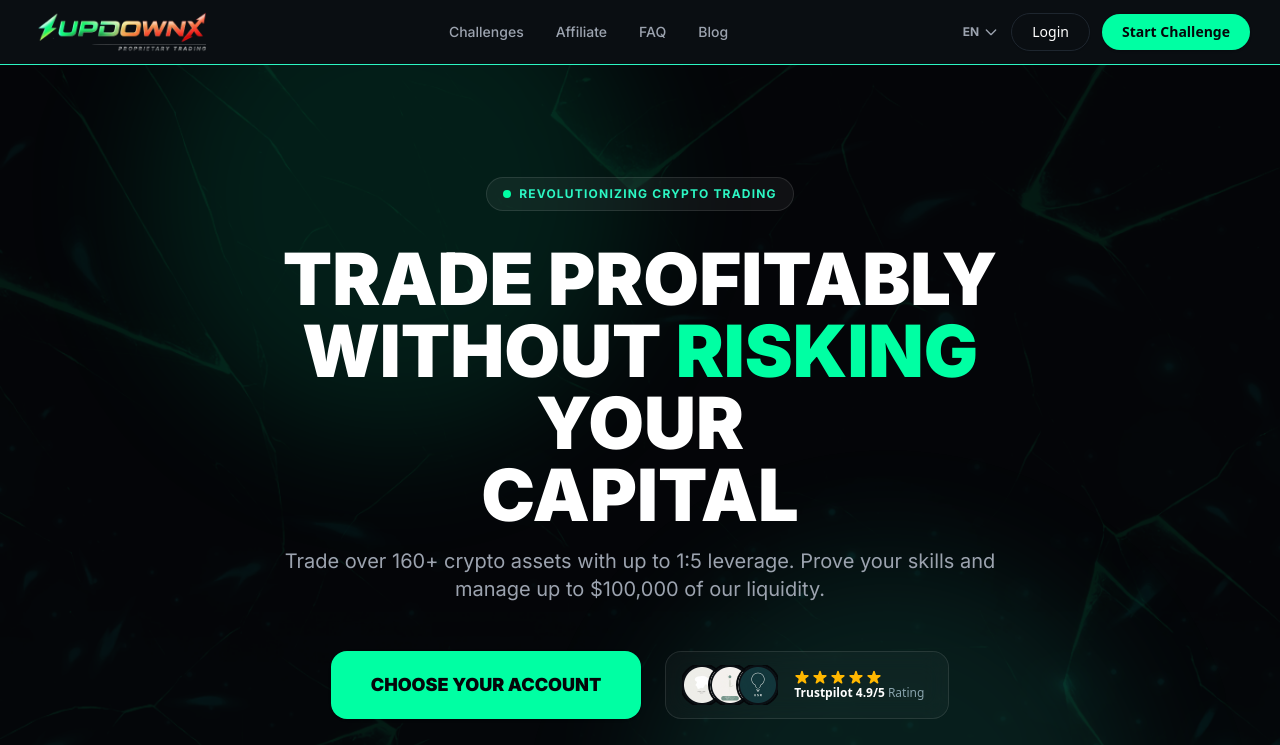
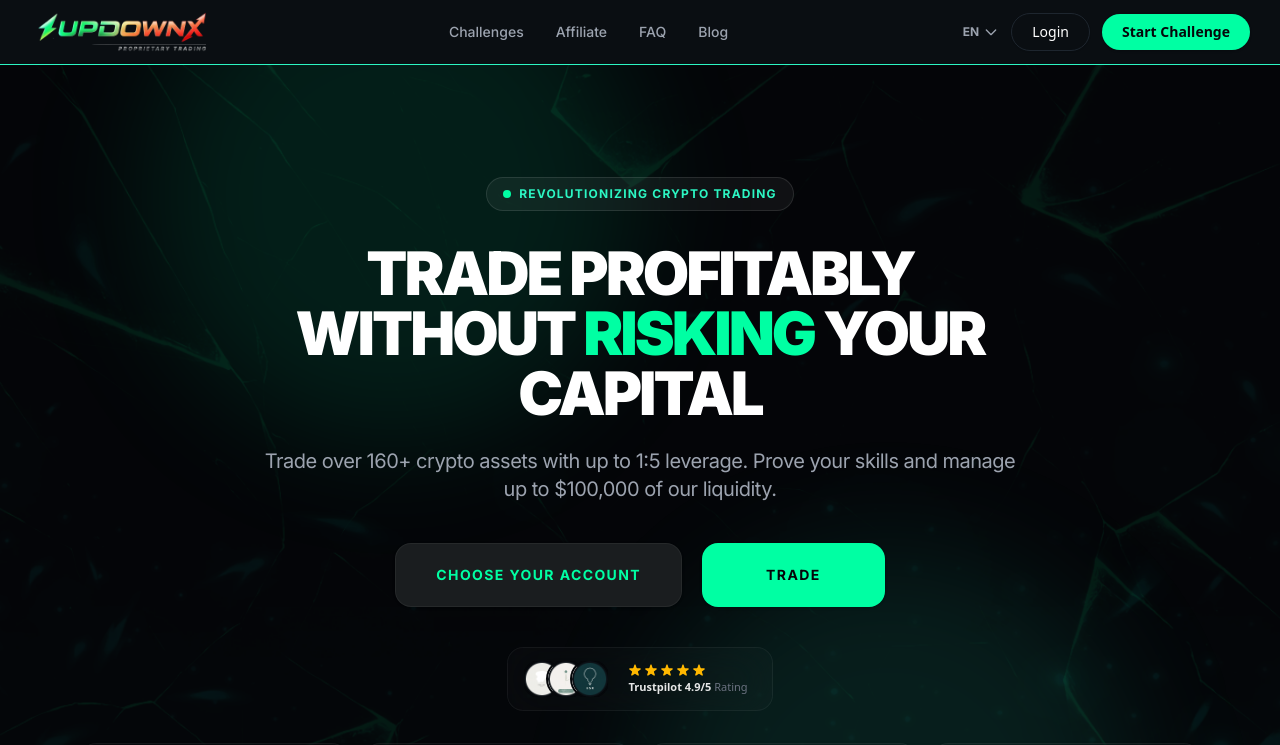
Before and after one commit to chadeeeee/updownx, a React (Vite) app: page / in a window 1280 px wide. Shown: the top 745 px of the page. Built offline with nearby package versions, Linux system fonts and the light colour scheme.

Commit message:
поміняв головну сторінку чучуть і добавив copupnm code

```diff
--- a/src/screens/CheckoutLanding/CheckoutLanding.tsx
+++ b/src/screens/CheckoutLanding/CheckoutLanding.tsx
@@ -138,6 +138,28 @@ const MobileStep1 = ({
           <img src="/svg/tick.svg" alt="" className="w-3 h-3 md:w-3.5 md:h-3.5" />
         </div>
       </div>
+    </div>
+
+    <div className={`${gradientCardClass} flex flex-col gap-4 md:gap-6 w-full p-4 md:p-6 lg:p-8`}>
+      <div className="flex flex-col gap-1">
+        <h3 className="[font-family:'Public_Sans',Helvetica] font-bold text-white text-lg md:text-xl tracking-tight m-0 p-0 text-left">
+          Apply Coupon Code
+        </h3>
+        <p className="[font-family:'Public_Sans',Helvetica] font-normal text-gray-500 text-xs md:text-sm m-0 p-0 text-left">
+          If you have a coupon code, please use it below.
+        </p>
+      </div>
+      <div className="flex items-center h-11 md:h-14 bg-[#0b0f14] rounded-xl border border-solid border-[#ffffff1a] px-4 md:px-5">
+        <input
+          placeholder="Coupon code"
+          className="bg-transparent border-none outline-none w-full [font-family:'Public_Sans',Helvetica] font-normal text-white text-xs md:text-sm tracking-[0] leading-6 placeholder:text-gray-600"
+        />
+      </div>
+      <Button
+        className="w-full h-12 md:h-14 bg-[#00ffa3] hover:bg-[#00ffa3]/90 rounded-2xl [font-family:'Public_Sans',Helvetica] font-bold text-black text-xs md:text-sm uppercase tracking-wider border-none"
+      >
+        APPLY COUPON CODE
+      </Button>
     </div>
 
     <div className="flex items-center gap-3 md:gap-4 rounded-xl border border-[#1e3a42]/40 bg-[#050f15]/50 p-3 md:p-5 lg:p-6">
--- a/src/screens/CheckoutLanding/sections/CheckoutDetailSection/CheckoutDetailSection.tsx
+++ b/src/screens/CheckoutLanding/sections/CheckoutDetailSection/CheckoutDetailSection.tsx
@@ -168,6 +168,28 @@ export const CheckoutDetailSection = ({
               </div>
             </div>
           </div>
+
+          <div className={`${gradientCardClass} flex flex-col gap-6 w-full p-[33px]`}>
+            <div className="flex flex-col gap-1">
+              <h3 className="[font-family:'Public_Sans',Helvetica] font-bold text-white text-[22px] tracking-tight m-0 p-0 text-left">
+                Apply Coupon Code
+              </h3>
+              <p className="[font-family:'Public_Sans',Helvetica] font-normal text-gray-500 text-[15px] m-0 p-0 mb-1 text-left">
+                If you have a coupon code, please use it below.
+              </p>
+            </div>
+            <div className="flex items-center h-[56px] px-5 bg-[#0b0f14] rounded-xl border border-solid border-[#ffffff1a] transition-all focus-within:border-[#00ffa3]/40">
+              <input
+                placeholder="Coupon code"
+                className="bg-transparent border-none outline-none w-full [font-family:'Public_Sans',Helvetica] font-normal text-white text-base tracking-wide leading-6 placeholder:text-gray-600"
+              />
+            </div>
+            <Button
+              className="w-full h-14 bg-[#00ffa3] hover:bg-[#00ffa3]/90 rounded-xl [font-family:'Public_Sans',Helvetica] font-bold text-black text-[15px] uppercase tracking-widest border-none mt-2"
+            >
+              APPLY COUPON CODE
+            </Button>
+          </div>
         </div>
 
         <div className={`${gradientCardClass} flex flex-col gap-8 w-[448px] p-[33px] flex-shrink-0`}>
--- a/src/screens/Landing/sections/HeroCallToActionSection/HeroCallToActionSection.tsx
+++ b/src/screens/Landing/sections/HeroCallToActionSection/HeroCallToActionSection.tsx
@@ -46,10 +46,10 @@ export const HeroCallToActionSection = (): JSX.Element => {
         </div>
 
         {/* Headline + subtitle + CTA */}
-        <div className="flex flex-col items-center gap-12 w-full max-w-[1216px]">
+        <div className="flex flex-col items-center gap-10 w-full max-w-[1216px]">
           {/* Headline + subtitle */}
-          <div className="flex w-full max-w-[896px] flex-col items-center gap-4">
-            <h1 className="[font-family:'Inter',Helvetica] px-1 text-center text-4xl font-black uppercase leading-[1.05] tracking-normal text-white sm:px-5 sm:text-5xl lg:text-7xl">
+          <div className="flex w-full max-w-[950px] flex-col items-center gap-6">
+            <h1 className="[font-family:'Inter',Helvetica] px-1 text-center text-4xl font-black uppercase leading-[1.0] tracking-tighter text-white sm:px-5 sm:text-5xl lg:text-6xl">
               TRADE PROFITABLY
               <br />
               WITHOUT <span className="text-[#00ffa3]">RISKING</span> YOUR
@@ -57,52 +57,51 @@ export const HeroCallToActionSection = (): JSX.Element => {
               CAPITAL
             </h1>
 
-            <div className="inline-flex items-center justify-center gap-2.5">
-              <p className="[font-family:'Inter',Helvetica] max-w-[760px] text-center text-base font-normal leading-6 tracking-[0] text-gray-400 sm:text-lg sm:leading-7 lg:text-xl">
+            <p className="[font-family:'Inter',Helvetica] max-w-[760px] text-center text-base font-normal leading-relaxed tracking-tight text-gray-400 sm:text-lg lg:text-xl">
               Trade over 160+ crypto assets with up to 1:5 leverage. Prove your skills and manage up to $100,000 of our liquidity.
             </p>
           </div>
-          </div>
 
           {/* CTA buttons row */}
-          <div className="flex w-full flex-col items-stretch justify-center gap-4 sm:items-center sm:gap-6 lg:flex-row">
+          <div className="flex w-full flex-col items-stretch justify-center gap-4 sm:flex-row sm:items-center sm:gap-5">
             {/* Choose Your Account button */}
-            <Button className="inline-flex h-auto w-full flex-col items-center justify-center rounded-2xl border-0 bg-[#00ffa3] px-6 py-4 hover:bg-[#00ffa3]/90 sm:w-auto sm:px-10 sm:py-5">
-              <span className="font-black text-[#05070a] text-base leading-6 [font-family:'Inter',Helvetica] text-center tracking-[0] whitespace-nowrap sm:text-lg sm:leading-7">
+            <Button
+              onClick={() => window.location.href = '/challenge'}
+              className="inline-flex h-[64px] w-full items-center justify-center rounded-2xl border border-white/5 bg-[#1a1d1f] px-10 hover:bg-[#23272a] sm:w-auto"
+            >
+              <span className="font-bold text-[#00ffa3] text-sm uppercase leading-6 [font-family:'Inter',Helvetica] text-center tracking-widest whitespace-nowrap">
                 CHOOSE YOUR ACCOUNT
               </span>
             </Button>
 
+            {/* Trade button */}
+            <Button
+              onClick={() => window.location.href = '/trading'}
+              className="inline-flex h-[64px] w-full items-center justify-center rounded-2xl border-0 bg-[#00ffa3] px-16 hover:bg-[#00ffa3]/90 sm:w-auto"
+            >
+              <span className="font-bold text-[#05070a] text-sm uppercase leading-6 [font-family:'Inter',Helvetica] text-center tracking-widest whitespace-nowrap">
+                TRADE
+              </span>
+            </Button>
+          </div>
+
           {/* Trustpilot widget */}
-            <div className="inline-flex h-[68px] w-full items-center gap-4 rounded-2xl border border-white/10 bg-white/[0.03] py-3 pl-4 pr-6 backdrop-blur-md sm:w-auto">
+          <div className="inline-flex h-[64px] items-center gap-5 rounded-2xl border border-white/[0.05] bg-white/[0.02] py-2 pl-4 pr-6 backdrop-blur-xl">
             <div className="flex -space-x-3 overflow-hidden">
-                <img
-                  className="inline-block h-10 w-10 rounded-full object-cover ring-2 ring-[#05070a]"
-                  src="/images/user-1.png"
-                  alt="user"
-                />
-                <img
-                  className="inline-block h-10 w-10 rounded-full object-cover ring-2 ring-[#05070a]"
-                  src="/images/user-2.png"
-                  alt="user"
-                />
-                <img
-                  className="inline-block h-10 w-10 rounded-full object-cover ring-2 ring-[#05070a]"
-                  src="/images/user-3.png"
-                  alt="user"
-                />
+               <img className="inline-block h-9 w-9 rounded-full object-cover ring-2 ring-[#05070a]" src="/images/user-1.png" alt="user" />
+               <img className="inline-block h-9 w-9 rounded-full object-cover ring-2 ring-[#05070a]" src="/images/user-2.png" alt="user" />
+               <img className="inline-block h-9 w-9 rounded-full object-cover ring-2 ring-[#05070a]" src="/images/user-3.png" alt="user" />
             </div>
-              <div className="flex flex-col items-start">
+            <div className="flex flex-col items-start gap-0.5">
               <div className="flex gap-0.5">
                 {[...Array(5)].map((_, i) => (
-                    <svg key={i} width="16" height="16" viewBox="0 0 20 20" fill="#FFB800">
+                  <svg key={i} width="14" height="14" viewBox="0 0 20 20" fill="#FFB800">
                     <path d="M9.049 2.927c.3-.921 1.603-.921 1.902 0l1.286 3.957a1 1 0 00.95.69h4.162c.969 0 1.371 1.24.588 1.81l-3.367 2.448a1 1 0 00-.364 1.118l1.287 3.957c.3.921-.755 1.688-1.54 1.118l-3.367-2.448a1 1 0 00-1.175 0l-3.367 2.448c-.784.57-1.838-.197-1.539-1.118l1.287-3.957a1 1 0 00-.364-1.118L2.05 9.384c-.783-.57-.38-1.81.588-1.81h4.162a1 1 0 00.95-.69l1.286-3.957z" />
                   </svg>
                 ))}
               </div>
-                <div className="text-xs font-normal text-[#89a4ad]">
-                  <span className="font-bold text-white">Trustpilot 4.9/5 </span> Rating
-                </div>
+              <div className="text-[11px] font-normal text-gray-500">
+                <span className="font-bold text-white/90">Trustpilot 4.9/5 </span> Rating
               </div>
             </div>
           </div>
```
Lines whose indentation alone changed are shown as unchanged.
